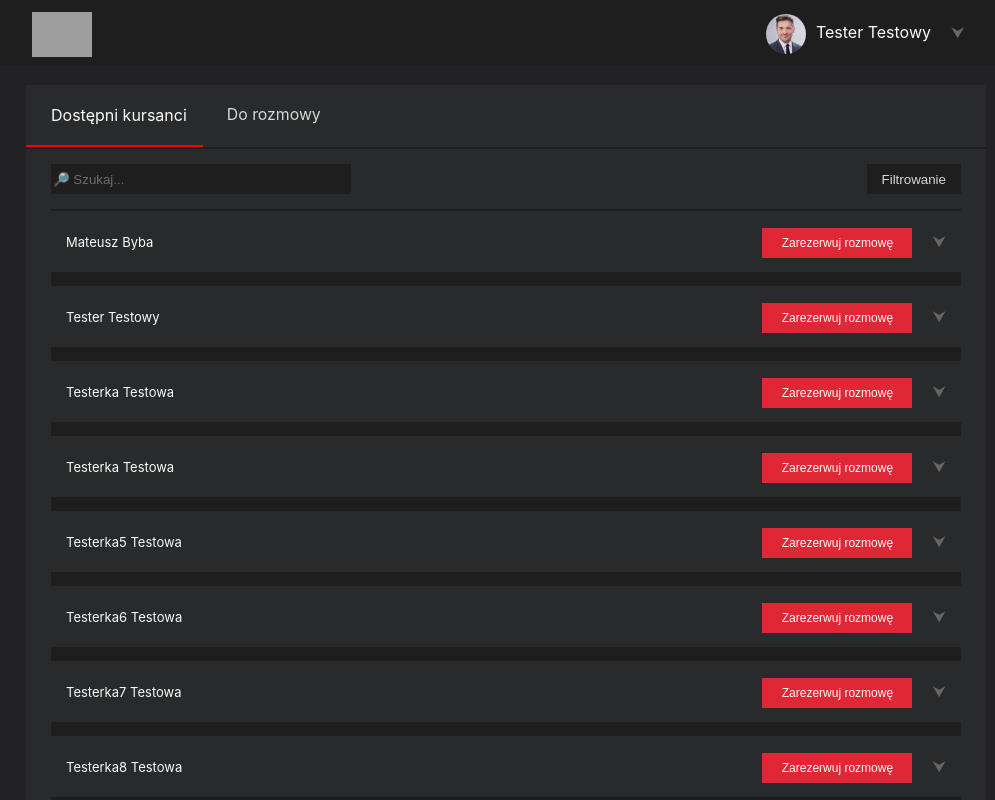
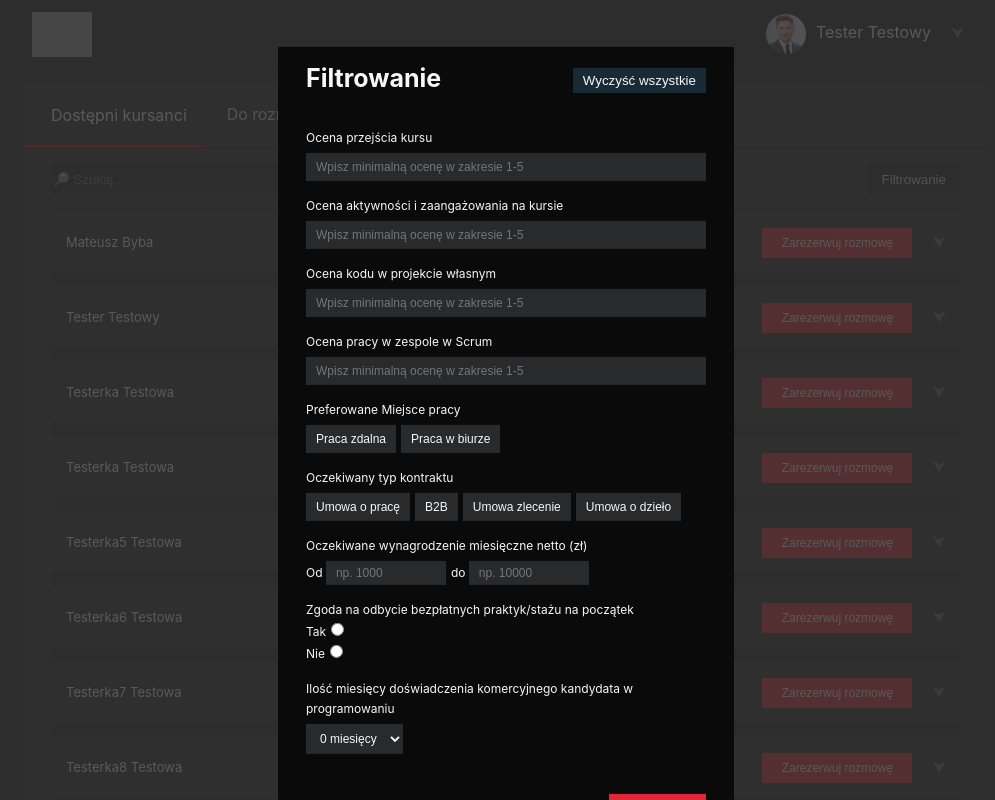
Before and after one commit to Mati5241/megak-headhunter-front, a React (Create React App) app: page / in a window 1280 px wide. Both pictures are taken after a click on the button "Filtrowanie". Shown: the top 800 px of the page, without its empty margins (134-1129 px from the left). Built offline with nearby package versions, Linux system fonts and the light colour scheme; grey boxes are pictures that could not be loaded.

Commit message:
Added styles to "filtrowanie"

```diff
--- a/src/components/AvailableStudentsPage/MainPageLayout.css
+++ b/src/components/AvailableStudentsPage/MainPageLayout.css
@@ -18,6 +18,7 @@
     padding-left: 15px;
     padding-right: 15px;
     color: #D7D7D7;
+    cursor: pointer;
 }
 
 #input-search {
@@ -68,3 +69,124 @@
     margin: 0 175px;
     width: 118px;
 }
+
+
+.modal .overlay {
+    width: 100vw;
+    height: 100vw;
+    top: 0;
+    right: 0;
+    bottom: 0;
+    left: 0;
+    position: fixed;
+}
+
+.overlay {
+    background: rgba(49, 49, 49, 0.8);
+}
+
+.modal-content {
+    position: absolute;
+    top: 55%;
+    left: 50%;
+    transform: translate(-50%, -50%);
+    line-height: 1.4;
+    background: #0A0A0A;
+    color: #F7F7F7;
+    padding: 14px 28px;
+    width: 400px;
+    text-align: left;
+    font-size: 12px;
+}
+
+#clean-button {
+    background-color: #172A35;
+    border: none;
+    color: #F7F7F7;
+    padding: 5px 10px 5px 10px;
+    float: right;
+    cursor: pointer;
+    margin-top: 7px;
+}
+
+#header-filter {
+    float: left;
+    font-size: 25px;
+    font-weight: bold;
+}
+
+#close-filter-button {
+    cursor: pointer;
+    background: #0A0A0A;
+    color: #F7F7F7;
+    border: none;
+}
+
+
+.input-salary {
+    background-color: #292A2B;
+    color: #F7F7F7;
+    border: none;
+    padding: 5px 10px 5px 10px;
+    width: 100px;
+    margin-right: 5px;
+    font-size: 12px;
+    margin-top: 5px;
+
+}
+
+
+#input-select-experience {
+    background-color: #292A2B;
+    color: #F7F7F7;
+    border: none;
+    padding: 7px 10px 7px 10px;
+    font-size: 12px;
+    margin-top: 5px;
+
+}
+
+
+.one-line-filter {
+    margin-bottom: 15px;
+    line-height: 20px;
+    /*background-color: red;*/
+}
+
+
+.buttons-filter {
+    float: right;
+    margin-top: 25px;
+}
+
+#show-results-button {
+    background-color: #E02735;
+    color: #F7F7F7;
+    border: none;
+    padding: 5px 10px 5px 10px;
+    cursor: pointer;
+    margin-left: 15px;
+}
+
+.choose-filter-button {
+    background-color: #292A2B;
+    cursor: pointer;
+    color: #F7F7F7;
+    border: none;
+    padding: 7px 10px 7px 10px;
+    margin-right: 5px;
+    font-size: 12px;
+    margin-top: 5px;
+}
+
+
+.grade-input {
+    background-color: #292A2B;
+    color: #F7F7F7;
+    border: none;
+    padding: 7px 10px 7px 10px;
+    font-size: 12px;
+    width: 95%;
+    margin-top: 5px;
+
+}
--- a/src/components/AvailableStudentsPage/MainPageLayout.tsx
+++ b/src/components/AvailableStudentsPage/MainPageLayout.tsx
@@ -13,15 +13,28 @@ export const MainPageLayout = (props: any) => {
     const [classButton, setClassButton] = useState('hr-red-left')
     const [classTextMenuFirst, setClassTextMenuFirst] = useState('choose-page-button-selected')
     const [classTextMenuSecond, setClassTextMenuSecond] = useState('choose-page-button')
+    const [showFilter, setShowFilter] = useState(false);
+    const [filter, setFilter] = useState({
+        courseGrade: '',
+        activityGrade: '',
+        codeGrade: '',
+        workGrade: '',
+    });
+    console.log(filter.courseGrade)
 
-    const [data, setData] = useState({});
+    const submitFormFilter = (e: any) => {
+        e.preventDefault();
+        setShowFilter(!showFilter);
+        setFilter(filter => ({
+            ...filter,
+            courseGrade: e.target.grade.value,
+        }))
 
-    const pullData = (pulledData: any) => {
+    };
 
-        setData(data => ({
-            ...data,
-            quantityPerPage: pulledData.quantityPerPage,
-        }))
+
+    const filterButton = () => {
+        setShowFilter(!showFilter);
     };
 
 
@@ -30,14 +43,14 @@ export const MainPageLayout = (props: any) => {
         setSelectedPage(selectedPage => 'availableStudents')
         setClassTextMenuFirst(classTextMenuFirst => 'choose-page-button-selected')
         setClassTextMenuSecond(classTextMenuSecond => 'choose-page-button')
-    }
+    };
 
     const selectMenuSecond = () => {
         setClassButton(classButton => 'hr-red-right')
         setSelectedPage(selectedPage => 'toTalk')
         setClassTextMenuFirst(classTextMenuFirst => 'choose-page-button')
         setClassTextMenuSecond(classTextMenuSecond => 'choose-page-button-selected')
-    }
+    };
 
 
     return <>
@@ -55,15 +68,95 @@ export const MainPageLayout = (props: any) => {
 
             <div className="menu-div">
                 <input type="search" id="input-search" disabled value="🔎 Szukaj..."/>
-                <input type="button" id="filter-button" value="Filtrowanie"/>
+                <input onClick={filterButton} type="button" id="filter-button" value="Filtrowanie"/>
                 <br/>
 
             </div>
             <hr className="hr-short"/>
 
         </div>
-        {(selectedPage === 'availableStudents') ? <AvailableStudentsPage data={data}/> :
+        {(selectedPage === 'availableStudents') ? <AvailableStudentsPage/> :
             <ToTalk pullCvFunction={props.pullCvFunction}/>}
+
+        {showFilter &&
+            <div className="modal">
+                <div className="overlay"></div>
+                <div className="modal-content">
+
+                    <form onSubmit={submitFormFilter}>
+
+                        <div id="header-filter">Filtrowanie</div>
+                        <button
+                            id="clean-button">Wyczyść wszystkie
+                        </button>
+                        <br/><br/><br/><br/>
+
+                        <div className="one-line-filter">
+                            Ocena przejścia kursu<br/>
+                            <input type="text" name="grade" inputMode="numeric" placeholder="Wpisz minimalną ocenę w zakresie 1-5" className="grade-input"/>
+                            {/*<input value={filter.courseGrade} onChange={(e: any) => setFilter(filter => ({...filter, courseGrade: e.target.value}))} inputMode="numeric" placeholder="Wpisz minimalną ocenę w zakresie 1-5" className="grade-input" type="text"/>*/}
+                        </div>
+                        <div className="one-line-filter">
+                            Ocena aktywności i zaangażowania na kursie<br/>
+                            <input type="text" name="grade" inputMode="numeric" placeholder="Wpisz minimalną ocenę w zakresie 1-5" className="grade-input"/>
+                        </div>
+                        <div className="one-line-filter">
+                            Ocena kodu w projekcie własnym<br/>
+                            <input type="text" name="grade" inputMode="numeric" placeholder="Wpisz minimalną ocenę w zakresie 1-5" className="grade-input"/>
+                        </div>
+                        <div className="one-line-filter">
+                            Ocena pracy w zespole w Scrum<br/>
+                            <input type="text" name="grade" inputMode="numeric" placeholder="Wpisz minimalną ocenę w zakresie 1-5" className="grade-input"/>
+                        </div>
+                        <div className="one-line-filter">
+                            Preferowane Miejsce pracy<br/>
+                            <button className="choose-filter-button">Praca zdalna</button>
+                            <button className="choose-filter-button">Praca w biurze</button>
+                        </div>
+                        <div className="one-line-filter">
+                            Oczekiwany typ kontraktu <br/>
+                            <button className="choose-filter-button">Umowa o pracę</button>
+                            <button className="choose-filter-button">B2B</button>
+                            <button className="choose-filter-button">Umowa zlecenie</button>
+                            <button className="choose-filter-button">Umowa o dzieło</button>
+                        </div>
+                        <div className="one-line-filter">
+                            Oczekiwane wynagrodzenie miesięczne netto (zł)<br/>
+                            Od <input placeholder="np. 1000" className="input-salary" type="text"/>
+                            do <input placeholder="np. 10000" className="input-salary" type="text"/>
+                        </div>
+                        <div className="one-line-filter">
+                            Zgoda na odbycie bezpłatnych praktyk/stażu na początek<br/>
+                            <form>
+                                <label>Tak</label>
+                                <input name="free-intership" type="radio" value="Tak"/>
+                                <br/>
+                                <label>Nie</label>
+                                <input name="free-intership" type="radio" value="Tak"/>
+                            </form>
+                        </div>
+                        <div className="one-line-filter">
+                            Ilość miesięcy doświadczenia komercyjnego kandydata w programowaniu<br/>
+                            <select id="input-select-experience">
+                                <option>0 miesięcy</option>
+                            </select>
+                        </div>
+
+                        <div className="buttons-filter">
+                            <button
+                                onClick={filterButton}
+                                id="close-filter-button">Anuluj
+                            </button>
+                            <input id="show-results-button" type="submit" value="Pokaż wyniki"/>
+                            {/*<button id="show-results-button">Pokaż wyniki</button>*/}
+
+
+                        </div>
+                    </form>
+                </div>
+            </div>
+        }
+
 
     </>
 }
--- a/src/components/StudentsList/AvailableStudentsPage.tsx
+++ b/src/components/StudentsList/AvailableStudentsPage.tsx
@@ -4,7 +4,7 @@ import {useState} from "react";
 import {Foot} from "../Foot/Foot";
 
 
-export const AvailableStudentsPage = (props: any) => {
+export const AvailableStudentsPage = () => {
 
 
     const [showStudentInfo, setShowStudentInfo] = useState('');
```
